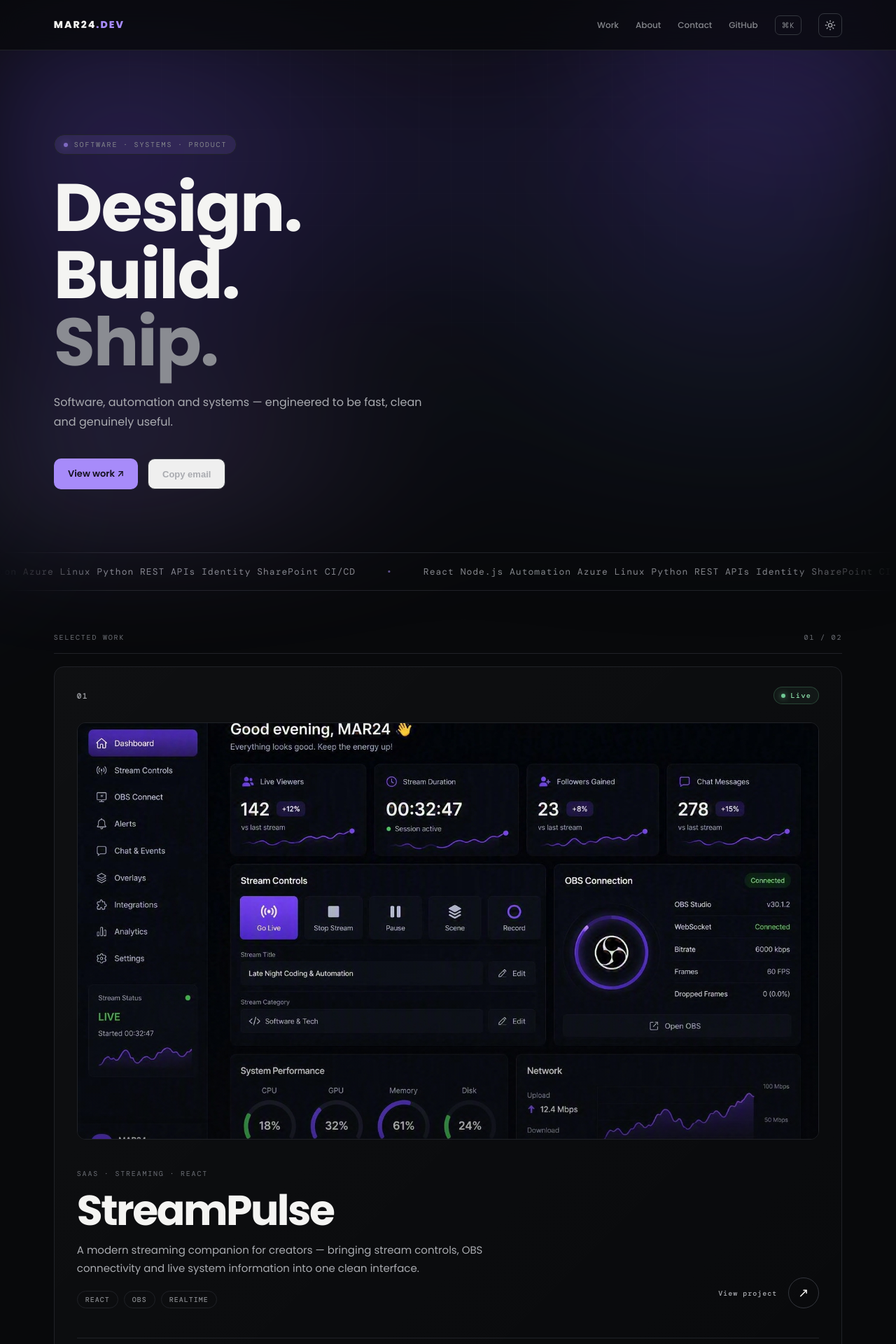
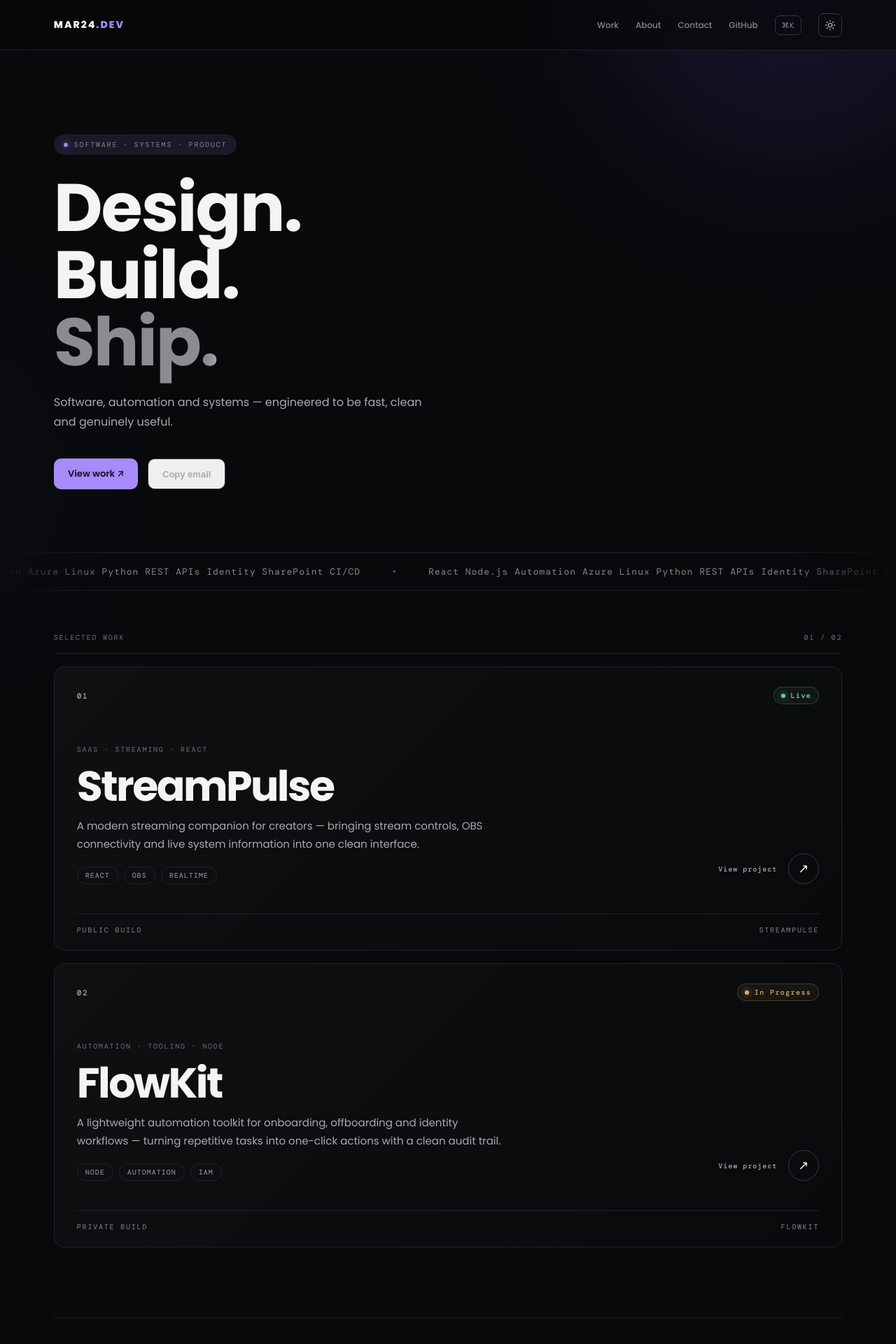
Before and after one commit to mpaguaga/mar24.dev, a React (Vite) app: page / in a window 1280 px wide. Shown: the top 1920 px of the page at 70% size. Built offline with nearby package versions, Linux system fonts and the light colour scheme.

Commit message:
Remove hero mesh and project preview images

```diff
--- a/src/main.jsx
+++ b/src/main.jsx
@@ -6,7 +6,7 @@ import "./styles.css";
 const EMAIL = "hello@mar24.dev";
 // 1) Sign up free at https://formspree.io  2) Create a form  3) paste your ID below.
 //    e.g. "xldbnqwe"  ->  endpoint becomes https://formspree.io/f/xldbnqwe
-const FORMSPREE_ID = "YOUR_FORM_ID";
+const FORMSPREE_ID = "xeaqjzak";
 const FORMSPREE_ENDPOINT = `https://formspree.io/f/${FORMSPREE_ID}`;
 
 /* ====== Icons ====== */
@@ -270,7 +270,6 @@ function App() {
 
       <main className="main">
         <section className="intro">
-          <div className="mesh" />
           <span className="eyebrow reveal d1"><i className="statusDot" />Software · Systems · Product</span>
           <h1 className="reveal d2">Design.<br />Build.<br /><span className="shimmer">Ship.</span></h1>
           <p className="introText reveal d3">Software, automation and systems — engineered to be fast, clean and genuinely useful.</p>
@@ -294,10 +293,6 @@ function App() {
 
           <a className="projectCard" href="https://stream-pulse-beta.vercel.app/" target="_blank" rel="noreferrer">
             <div className="projectTop"><span className="projectNumber">01</span><span className="live"><i />Live</span></div>
-            <div className="projectPreview">
-              <img src="/streampulse.png" alt="StreamPulse dashboard preview" loading="lazy"
-                   onError={(e) => { e.currentTarget.style.display = "none"; }} />
-            </div>
             <div className="projectContent">
               <div>
                 <span className="projectMeta">SaaS · Streaming · React</span>
@@ -312,10 +307,6 @@ function App() {
 
           <a className="projectCard" href="https://github.com/" target="_blank" rel="noreferrer">
             <div className="projectTop"><span className="projectNumber">02</span><span className="live soon"><i />In Progress</span></div>
-            <div className="projectPreview">
-              <img src="/flowkit.png" alt="FlowKit dashboard preview" loading="lazy"
-                   onError={(e) => { e.currentTarget.style.display = "none"; }} />
-            </div>
             <div className="projectContent">
               <div>
                 <span className="projectMeta">Automation · Tooling · Node</span>
--- a/src/styles.css
+++ b/src/styles.css
@@ -102,29 +102,7 @@ a { color: inherit; text-decoration: none; }
 .ambientOne { width: 540px; height: 540px; top: -300px; right: -120px; background: #6547c8; opacity: .16; }
 .ambientTwo { width: 440px; height: 440px; top: 460px; left: -340px; background: #29365c; opacity: .10; }
 
-/* Animated gradient mesh behind hero */
-.mesh {
-  position: absolute;
-  top: -10%; left: -10%;
-  width: 120%; height: 760px;
-  z-index: 0;
-  pointer-events: none;
-  filter: blur(90px);
-  opacity: .55;
-  background:
-    radial-gradient(38% 44% at 20% 30%, rgba(124,92,245,.55), transparent 60%),
-    radial-gradient(34% 40% at 78% 24%, rgba(101,71,200,.45), transparent 60%),
-    radial-gradient(40% 46% at 62% 66%, rgba(41,54,92,.5), transparent 62%),
-    radial-gradient(30% 38% at 30% 74%, rgba(167,139,250,.4), transparent 60%);
-  background-size: 200% 200%;
-  animation: meshDrift 18s ease-in-out infinite alternate;
-}
-[data-theme="light"] .mesh { opacity: .35; }
-@keyframes meshDrift {
-  0%   { background-position: 0% 0%, 100% 0%, 60% 100%, 20% 80%; }
-  50%  { background-position: 30% 40%, 70% 30%, 40% 70%, 50% 50%; }
-  100% { background-position: 60% 20%, 40% 60%, 80% 40%, 10% 90%; }
-}
+
 
 .grain {
   position: fixed;
@@ -283,31 +261,7 @@ a { color: inherit; text-decoration: none; }
 .live i { width: 6px; height: 6px; border-radius: 50%; background: #70c995; box-shadow: 0 0 9px rgba(112,201,149,.8); }
 .live.soon { color: #d7b56a; border-color: rgba(215,181,106,.25); background: rgba(215,181,106,.06); }
 .live.soon i { background: #d7b56a; box-shadow: 0 0 9px rgba(215,181,106,.8); }
-/* Project preview image */
-.projectPreview {
-  margin: 26px 0 4px;
-  border-radius: 12px;
-  overflow: hidden;
-  border: 1px solid var(--line);
-  position: relative;
-  aspect-ratio: 16 / 9;
-  background: linear-gradient(135deg, rgba(124,92,245,.18), rgba(41,54,92,.12));
-}
-.projectPreview img {
-  width: 100%; height: 100%;
-  object-fit: cover;
-  display: block;
-  transition: transform .5s cubic-bezier(.2,.7,.2,1);
-}
-.projectCard:hover .projectPreview img { transform: scale(1.04); }
-.projectPreview::after {
-  content: "";
-  position: absolute; inset: 0;
-  background: linear-gradient(to top, rgba(8,9,11,.35), transparent 55%);
-  pointer-events: none;
-}
-
-.projectContent { min-height: 200px; display: flex; justify-content: space-between; align-items: end; gap: 40px; padding: 30px 0 42px; }
+.projectContent { min-height: 200px; display: flex; justify-content: space-between; align-items: end; gap: 40px; padding: 50px 0 42px; }
 .projectContent h2 { margin: 14px 0 15px; font-size: clamp(38px, 5vw, 60px); letter-spacing: -2.5px; line-height: .95; }
 .projectContent p { max-width: 620px; margin: 0; color: var(--soft); font-size: 15px; line-height: 1.7; }
 .tags { margin-top: 20px; display: flex; gap: 8px; flex-wrap: wrap; }
```
Also changed, not shown: public/flowkit.png (deleted), public/streampulse.png (deleted).
